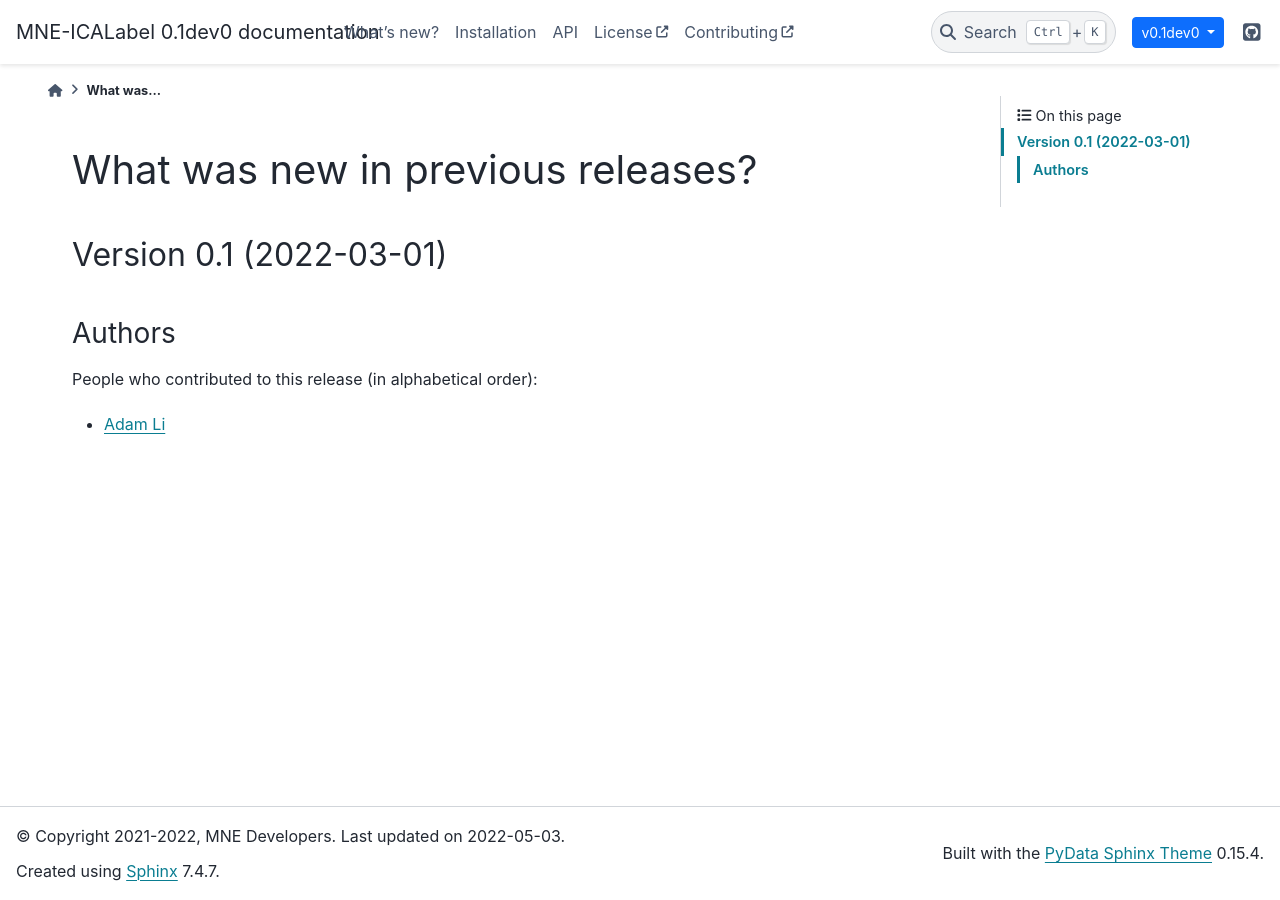
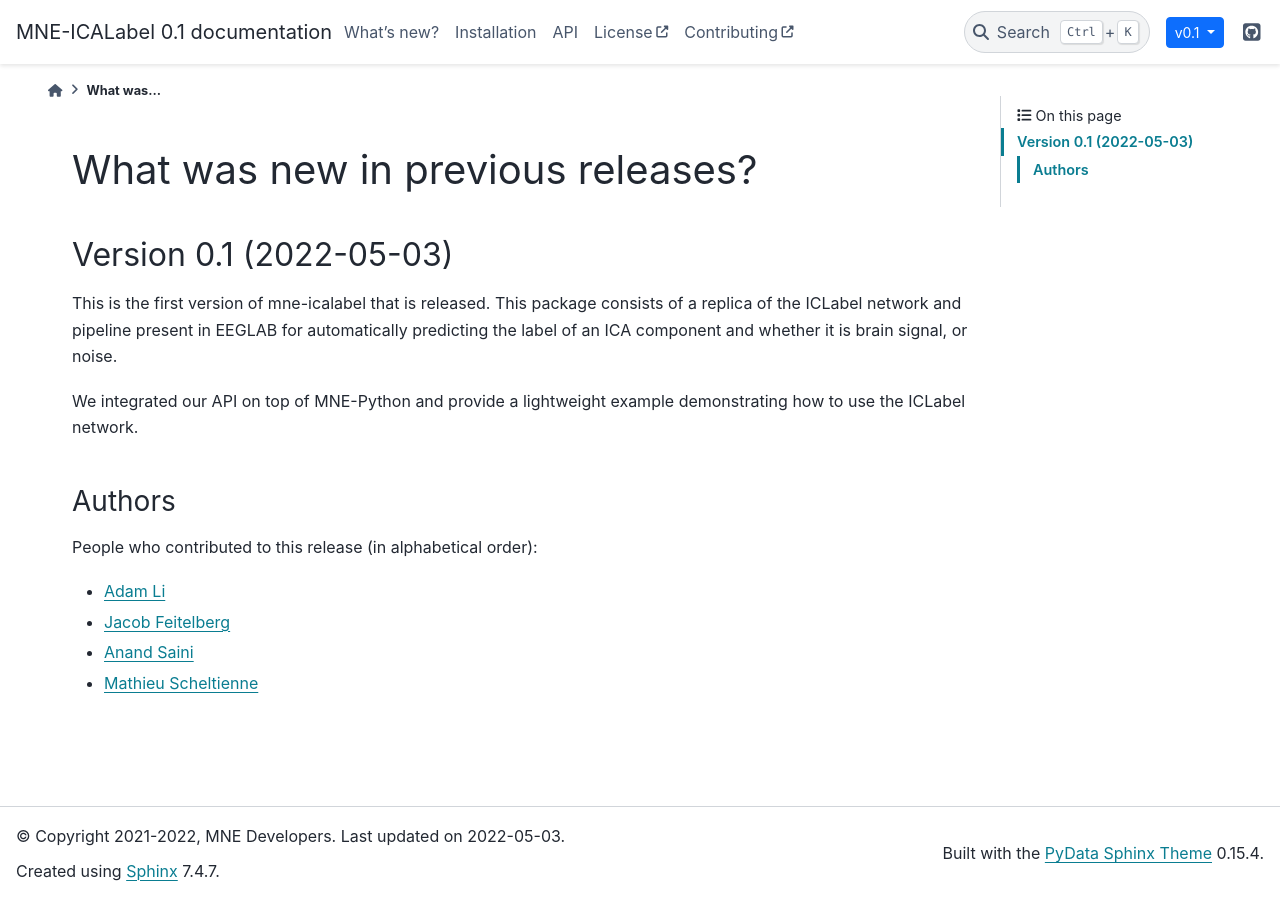
Before and after one commit to mne-tools/mne-icalabel, a Sphinx documentation site: the page built from doc/whats_new_previous_releases.rst, in a window 1280 px wide. Built offline with Sphinx 7.4.7 and the PyData theme 0.15.4, drawn with Linux system fonts in a browser that asks for light colours; pages that are not in the unit, such as notebooks, are missing from menus.

Commit message:
Prepare docs for v0.1

```diff
--- a/doc/conf.py
+++ b/doc/conf.py
@@ -216,6 +216,7 @@ intersphinx_mapping = {
     'sklearn': ('https://scikit-learn.org/stable', None),
     'joblib': ('https://joblib.readthedocs.io/en/latest', None),
     "torch": ("https://pytorch.org/docs/stable", None),
+    'pooch': ('https://www.fatiando.org/pooch/latest/', None),
 }
 intersphinx_timeout = 5
 
--- a/doc/whats_new_previous_releases.rst
+++ b/doc/whats_new_previous_releases.rst
@@ -7,8 +7,16 @@
 What was new in previous releases?
 ==================================
 
-Version 0.1 (2022-03-01)
+Version 0.1 (2022-05-03)
 ------------------------
+
+This is the first version of mne-icalabel that is released. This package
+consists of a replica of the ICLabel network and pipeline present in EEGLAB
+for automatically predicting the label of an ICA component and whether it
+is brain signal, or noise.
+
+We integrated our API on top of MNE-Python and provide a lightweight example
+demonstrating how to use the ICLabel network.
 
 Authors
 ~~~~~~~
@@ -16,5 +24,8 @@ Authors
 People who contributed to this release (in alphabetical order):
 
 * `Adam Li`_
+* `Jacob Feitelberg`_
+* `Anand Saini`_
+* `Mathieu Scheltienne`_
 
 .. include:: authors.inc
--- a/mne_icalabel/__init__.py
+++ b/mne_icalabel/__init__.py
@@ -5,6 +5,6 @@
 #
 # License: BSD (3-clause)
 
-__version__ = "0.1dev0"
+__version__ = "0.1"
 
 from .label_components import label_components  # noqa: F401
```
Also changed, not shown: doc/whats_new.rst (+2 -5 lines).
